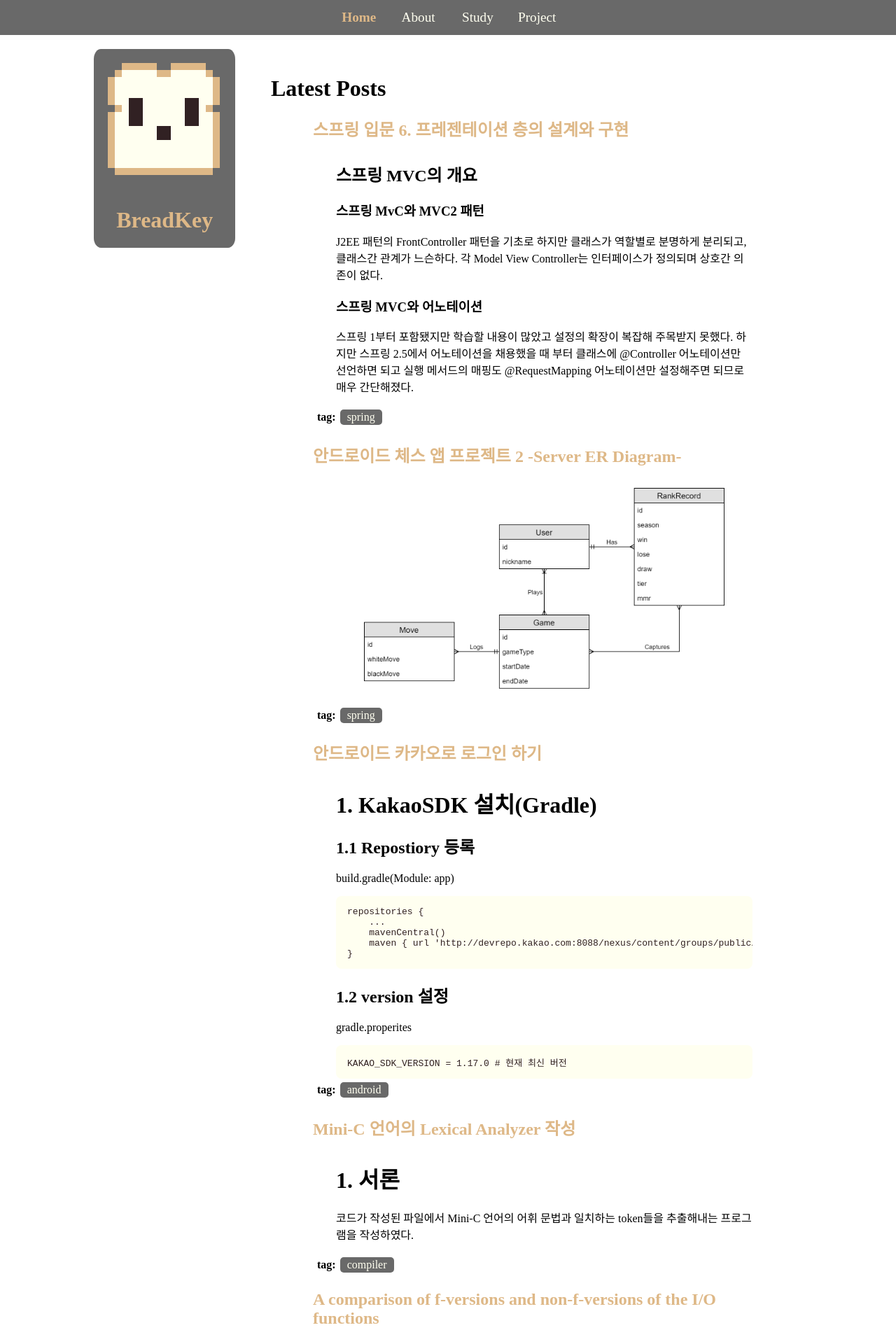
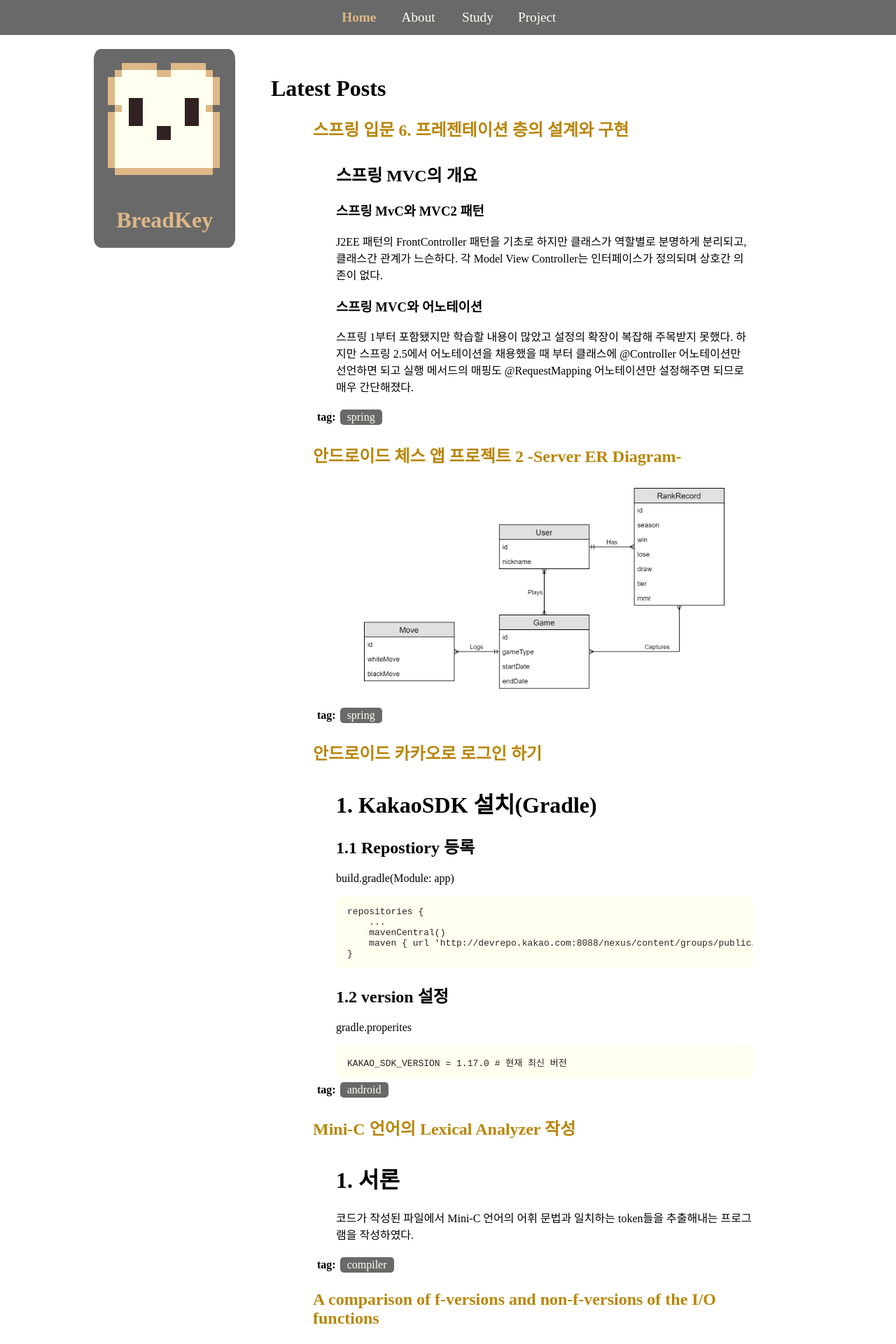
Before and after one commit to BreadKey/breadkey.github.io, a Jekyll site: the page built from index.html, in a window 1280 px wide. Shown: the top 1920 px of the page at 70% size. Built offline with Jekyll 4.4.1, drawn with Linux system fonts in a browser that asks for light colours.

Commit message:
fix title color

```diff
--- a/css/default.css
+++ b/css/default.css
@@ -42,11 +42,11 @@ td.tag-content {
 }
 
 a#post-title-link {
-	color: burlywood;
+	color: darkgoldenrod;
 }
 
 a:hover#post-title-link {
-	color: wheat;
+	color: burlywood;
 }
 
 a#tag-link {
```
